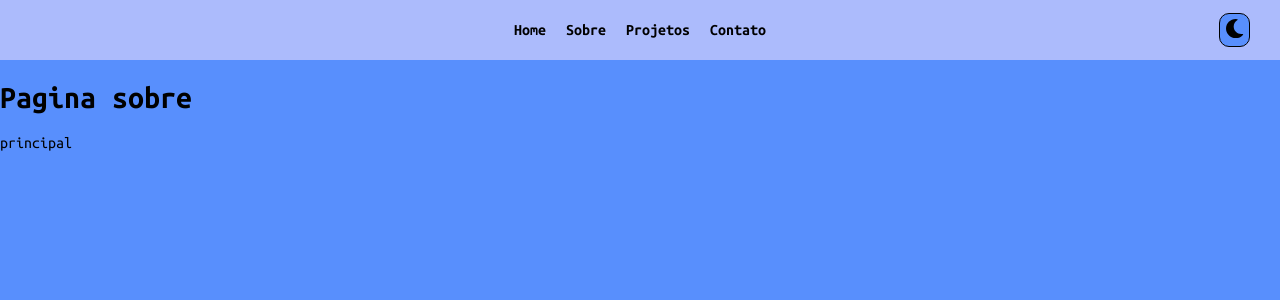
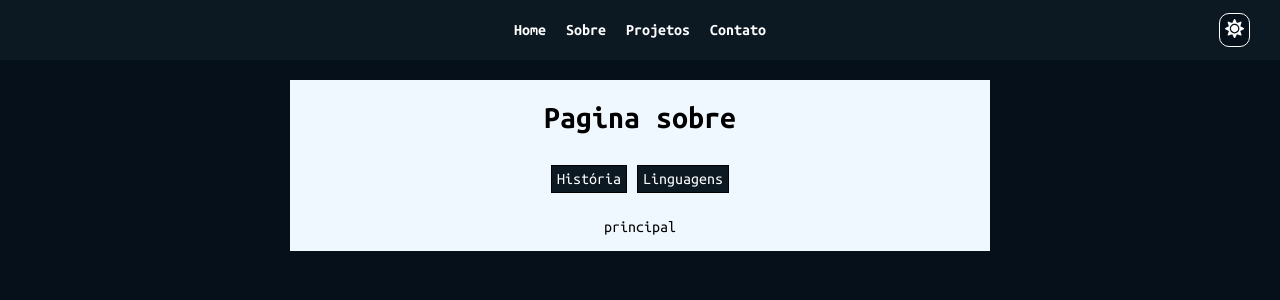
Before and after one commit to lauriciodev/portifolio-react-js, a React (Vite) app: page /about in a window 1280 px wide. Shown: the top 300 px of the page. Built offline with nearby package versions, Linux system fonts and the light colour scheme.

Commit message:
iniciando pagina sobre

```diff
--- a/src/App.jsx
+++ b/src/App.jsx
@@ -9,7 +9,7 @@ import About from "./pages/about";
 import Contact from "./pages/contact";
 
 function App() {
-  const [theme, setTheme] = useState(true);
+  const [theme, setTheme] = useState(false);
   return (
     <ThemeContext.Provider value={{ theme, setTheme }}>
       <ThemeProvider theme={theme ? light : dark}>
@@ -19,7 +19,7 @@ function App() {
           <Route path="/about" element={<About />}>
             <Route index element={<p>principal</p>} />
             <Route path="history" element={<p>sub 1</p>} />
-            <Route path="skills" element={<p>sub 2</p>} />
+            <Route path="langs" element={<p>sub 2</p>} />
             <Route path="*" element={<p>Not found</p>} />
           </Route>
           <Route path="/contact" element={<Contact />} />
--- a/src/pages/about/index.jsx
+++ b/src/pages/about/index.jsx
@@ -1,10 +1,16 @@
-import { Outlet } from "react-router-dom";
+import { Link, Outlet } from "react-router-dom";
+import { ContainerAbout, ContainerLinks } from "./styled";
+import { Button } from "../../global/styles";
 
 export default function About() {
   return (
-    <>
+    <ContainerAbout>
       <h1>Pagina sobre</h1>
+      <ContainerLinks>
+        <Link to="/about/history">História</Link>
+        <Link to="/about/langs">Linguagens</Link>
+      </ContainerLinks>
       <Outlet />
-    </>
+    </ContainerAbout>
   );
 }
--- a/src/pages/about/styled.jsx
+++ b/src/pages/about/styled.jsx
@@ -0,0 +1,28 @@
+import styled from "styled-components";
+import * as colors from "../../global/colors";
+
+export const ContainerAbout = styled.div`
+  display: flex;
+  flex-direction: column;
+  align-items: center;
+  justify-content: center;
+  width: 100%;
+  max-width: 700px;
+  background-color: aliceblue;
+  margin: 20px auto;
+`;
+
+export const ContainerLinks = styled.div`
+  width: 100%;
+  padding: 10px;
+  display: flex;
+  align-items: center;
+  justify-content: center;
+  gap: 10px;
+  a {
+    background-color: ${(props) => props.theme.linksColor};
+    padding: 5px;
+    color: ${(props) => props.theme.textColor};
+    border: 1px solid black;
+  }
+`;
--- a/src/themes/themes.jsx
+++ b/src/themes/themes.jsx
@@ -6,6 +6,7 @@ export const dark = {
   buttonColor: `${colors.DarkAlternativeColor}`,
   hover: `${colors.DarkSecundaryColor}`,
   card: `${colors.DarkAlternativeColor}`,
+  linksColor: `${colors.DarkAlternativeColor}`,
 };
 
 export const light = {
@@ -15,4 +16,5 @@ export const light = {
   textColor: `${colors.LightTextColor}`,
   card: `${colors.LightPrimaryColor}`,
   hover: `${colors.LightSecundaryColor}`,
+  linksColor: `${colors.LightAlternativeColor}`,
 };
```
